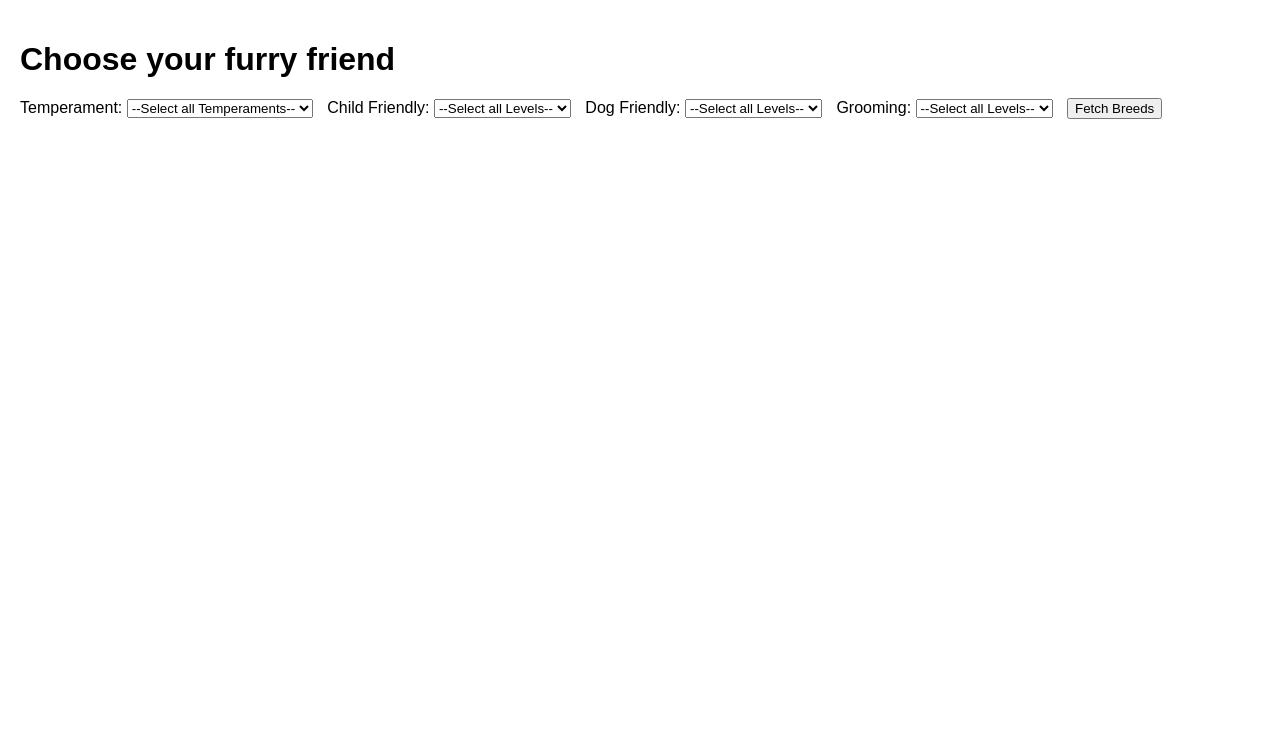
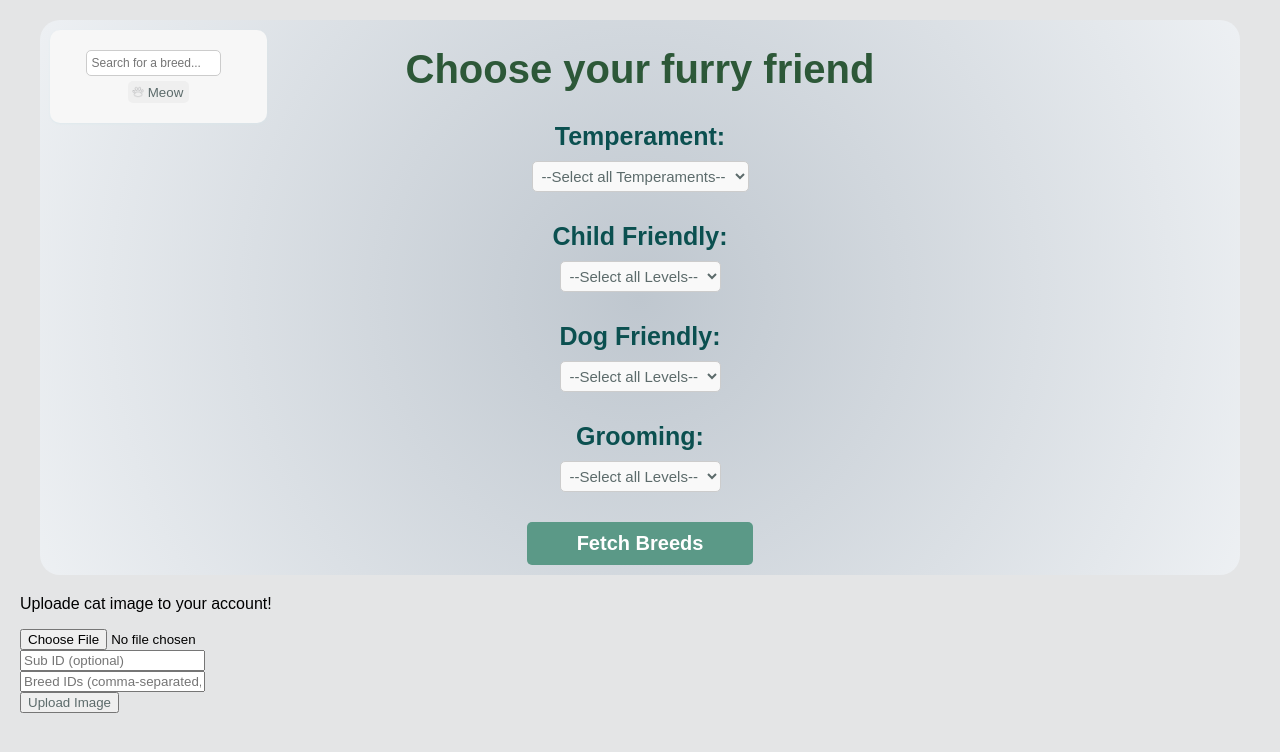
Before and after one commit to AndrewVershinin/SBA-308A-JavaScript-Web-Application, a plain HTML site: page index.html in a window 1280 px wide. Drawn offline with Linux system fonts and the light colour scheme; no server answers.

Commit message:
some styles created

```diff
--- a/index.html
+++ b/index.html
@@ -7,32 +7,57 @@
     <link rel="stylesheet" href="./src/styles.css">
 </head>
 <body>
+
     <div id = "options">
         <h1>Choose your furry friend</h1>
+        <div>
             <label for="temperamentSelect">Temperament:</label>
             <select id="temperamentSelect">
                 <option value="">--Select all Temperaments--</option>
             </select>
-
+        </div>
+        <div>
             <label for="childFriendlySelect">Child Friendly:</label>
             <select id="childFriendlySelect">
                 <option value="">--Select all Levels--</option>
             </select>
-
+        </div>
+        <div>
             <label for="dogFriendlySelect">Dog Friendly:</label>
             <select id="dogFriendlySelect">
                 <option value="">--Select all Levels--</option>
             </select>
-
+        </div>
+        <div>
             <label for="grooming">Grooming:</label>
             <select id="grooming">
                 <option value="">--Select all Levels--</option>
             </select>
-
-        <button id="fetchBreedsBtn">Fetch Breeds</button>
+        </div>
+        <div>
+            <button id="fetchBreedsBtn">
+                Fetch Breeds</button>
+        </div>
+        <div id="search">
+            <input type="text" id="breedSearch" placeholder="Search for a breed...">
+            <button id="searchBtn">
+                <img src="./src/paw-cat-pet.png" alt="Pawn Icon" class="icon"> Meow
+            </button>
+            <div id="searchResults"></div>
+        </div>
     </div>
     <div id="breedInfo"></div>
 
+    <div>
+        <form id="uploadImageForm">
+            <p>Uploade cat image to your account!</p>
+            <input type="file" id="imageFile" accept="image/*" required> <br>
+            <input type="text" id="subId" placeholder="Sub ID (optional)"> <br>
+            <input type="text" id="breedIds" placeholder="Breed IDs (comma-separated, optional)"> <br>
+            <button type="submit">Upload Image</button>
+        </form>
+        <div id="uploadResult"></div>
+    </div>
     <script type="module" src="src/main.mjs"></script>
 </body>
 </html>
--- a/src/main.mjs
+++ b/src/main.mjs
@@ -1,12 +1,18 @@
 import { fetchBreeds, fetchTemperaments, fetchChildFriendlyLevel, fetchDogFriendlyLevel, fetchGroomingNeedsLevel } from "./api.mjs";
 import { populateTemperamentSelect, displayBreeds, populateChildFriendlyLevel, populateDogFriendlyLevel, populateGroomingLevel } from "./ui.mjs";
 
+const API_KEY = "live_CaXqTJX59UPvpHs7ppXpTqwkGycKJcwBttMnYykssBGUuRBFab5bZtceolhqaTab";
 const temperamentSelect = document.getElementById('temperamentSelect');
 const childFriendlyLevelSelect = document.getElementById('childFriendlySelect');
 const dogFriendlyLevelSelect = document.getElementById('dogFriendlySelect');
 const groomingLevelSelect = document.getElementById('grooming');
 const breedBtn = document.getElementById('fetchBreedsBtn');
 const breedInfo = document.getElementById('breedInfo');
+const searchBtn = document.getElementById('searchBtn');
+const breedSearch = document.getElementById('breedSearch');
+const searchResults = document.getElementById('searchResults');
+const uploadImageForm = document.getElementById('uploadImageForm');
+const uploadResult = document.getElementById('uploadResult');
 
 // Load temperaments when the page loads
 (async function loadTemperaments() {
@@ -58,5 +64,56 @@ async function selectedOptions() {
     } else {
         breedInfo.innerHTML = '<p>No breeds found with the selected filters.</p>';
     }
+}
 
-}
+searchBtn.addEventListener('click', async () => {
+    const searchQuery = breedSearch.value.toLowerCase();
+
+    const breeds = await fetchBreeds();
+    const filteredBreeds = breeds.filter(breed => breed.name.toLowerCase().includes(searchQuery));
+
+    if (filteredBreeds.length > 0) {
+        displayBreeds(filteredBreeds, searchResults);
+    } else {
+        searchResults.innerHTML = '<p>No breeds found.</p>';
+    }
+});
+
+uploadImageForm.addEventListener('submit', async (event) => {
+    event.preventDefault();
+
+    const imageFile = document.getElementById('imageFile').files[0];
+    const subId = document.getElementById('subId').value;
+    const breedIds = document.getElementById('breedIds').value;
+
+    const formData = new FormData();
+    formData.append('file', imageFile);
+
+    if (subId) {
+        formData.append('sub_id', subId);
+    }
+
+    if (breedIds) {
+        formData.append('breed_ids', breedIds);
+    }
+
+    try {
+        const response = await fetch('https://api.thecatapi.com/v1/images/upload', {
+            method: 'POST',
+            headers: {
+                'x-api-key': API_KEY,
+            },
+            body: formData,
+        });
+
+        if (!response.ok) {
+            throw new Error('Failed to upload image');
+        }
+
+        const result = await response.json();
+        uploadResult.innerHTML = `<p>Image uploaded successfully! <a href="${result.url}" target="_blank">View Image</a></p>`;
+    } catch (error) {
+        console.error('Error uploading image:', error);
+        uploadResult.textContent = 'Error uploading image.';
+    }
+});
--- a/src/styles.css
+++ b/src/styles.css
@@ -2,14 +2,19 @@ body {
   font-family: Arial, sans-serif;
   margin: 0;
   padding: 20px;
+  background-color: #e4e5e6;
 }
 
 h1 {
-    margin-bottom: 20px;
+  text-align: center;
+  color: rgb(45, 88, 56);
+  margin-bottom: 0px;
+  font-size: 40px;
+
 }
 
 select, button {
-    margin-right: 10px;
+  color: rgb(92, 107, 107);
 }
 
 #breedInfo {
@@ -24,6 +29,7 @@ body {
   display: flex;
   flex-direction: column;
   align-items: center;
+  background: linear-gradient(to right, #aecce9, #e4e6eb);
 }
 
 .breed-card img {
@@ -42,6 +48,104 @@ body {
 }
 
 #options {
+  display: flex;
+  flex-direction: column;
+  gap: 20px;
+  max-width: 600px;
+  margin: 0 auto;
+  background: radial-gradient(circle, #bfc7cf, #edf0f3);
+  border-radius: 20px;
+  padding: 0px 300px;
+  position: relative;
+}
+
+#options div {
+  display: flex;
+  flex-direction: column;
+  text-align: center;
+  align-items: center;
+}
+
+label {
+  margin: 10px 0px;
+  font-weight: bold;
+  color: rgb(11, 80, 80);
+  font-size: 25px;
+}
+
+select {
+  padding: 5px;
+  border-radius: 5px;
+  border: 1px solid #ccc;
+  background-color: #f9f9f9;
+  margin: 0px;
+  font-size: 15px;
+}
+
+button#fetchBreedsBtn {
+  padding: 10px 50px;
+  background-color: #5b9987;
+  color: white;
+  border: none;
+  border-radius: 5px;
+  cursor: pointer;
+  font-size: 20px;
+  font-weight: bold;
+  transition: background-color 0.3s ease;
+  margin: 10px auto;
 
 
 }
+
+button#fetchBreedsBtn:hover {
+  background-color: #378862;
+}
+
+#search {
+  position: absolute;
+  top: 10px;
+  left: 10px;
+  padding: 20px;
+  background-color: #f7f7f7;
+  border-radius: 10px;
+  box-shadow: 0 1px 2px rgba(215, 229, 235, 0.555);
+  text-align: center;
+}
+
+#breedSearch {
+  width: 70%;
+  padding: 5px;
+  border: 1px solid #ccc;
+  border-radius: 5px;
+  font-size: 12px;
+  margin-right: 10px;
+  transition: border 0.3s;
+}
+
+#breedSearch:focus {
+  border-color: #777a7e;
+  outline: none;
+}
+
+#searchBtn {
+  margin-top: 5px;
+  border: none;
+  border-radius: 5px;
+  display: flex;
+  align-items: center;
+  justify-content: center;
+  padding-left: 0px;
+}
+
+#searchBtn .icon {
+  width: 20px;
+  height: 20px;
+}
+
+#searchBtn:hover{
+  background-color: #ced4da;
+}
+
+#searchBtn:active {
+  transform: translateY(2px);
+}
```
Also changed, not shown: src/paw-cat-pet.png (added). Lines whose indentation alone changed are shown as unchanged.
